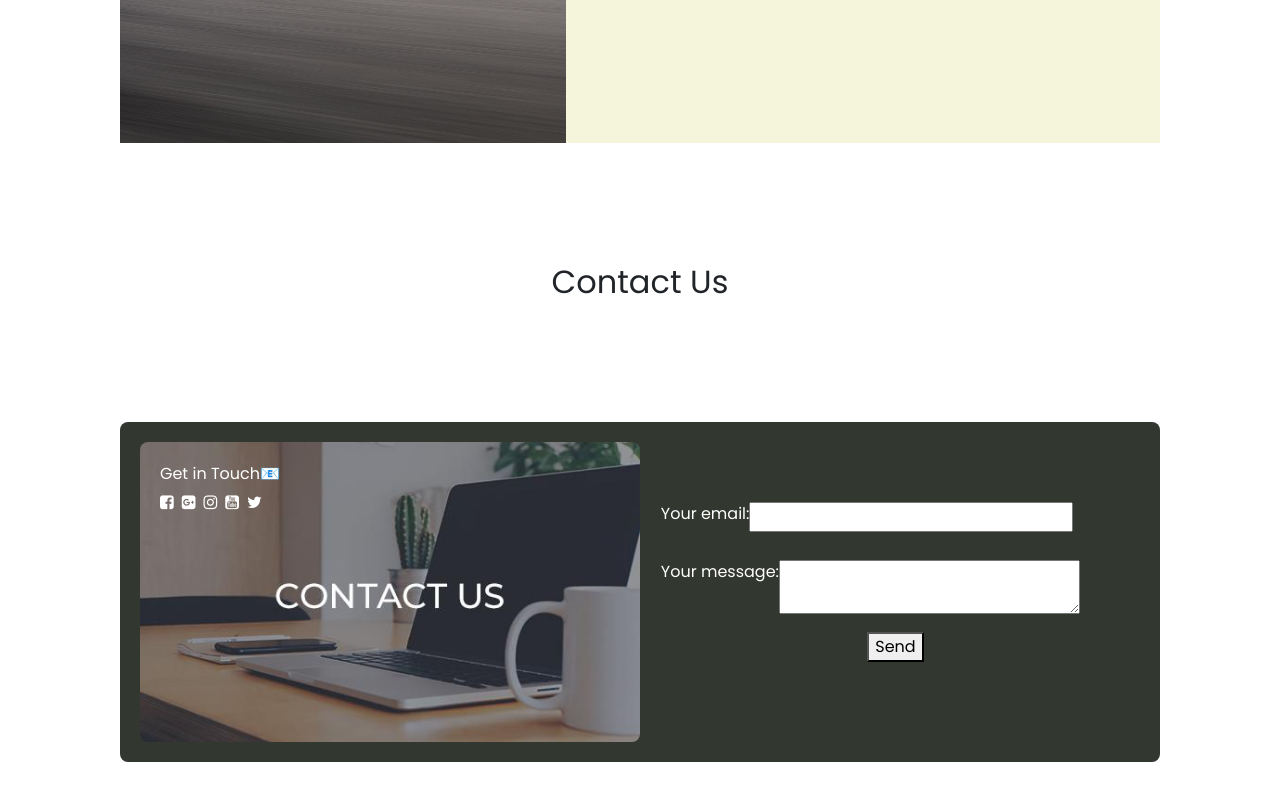
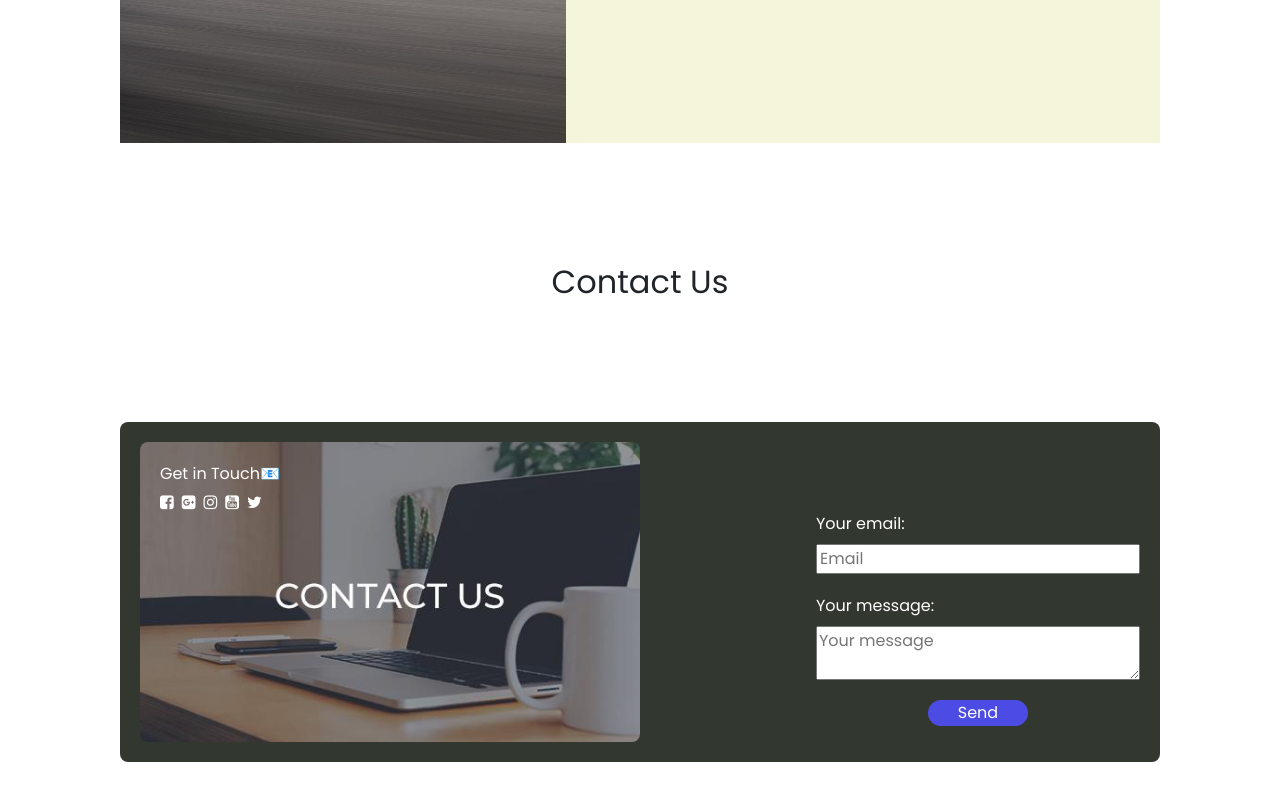
Before and after one commit to Himanshu0071/Resume, a React (Create React App) app: page / in a window 1280 px wide. Shown: the part 1417-2217 px from the top of the page. Built offline with nearby package versions, Linux system fonts and the light colour scheme; a web font is replaced by a local one.

Commit message:
repaired

```diff
--- a/package.json
+++ b/package.json
@@ -1,5 +1,6 @@
 {
   "name": "client",
+  "homepage": "https://himanshu0071.github.io/Resume",
 
   "version": "0.1.0",
   "private": true,
--- a/src/App.js
+++ b/src/App.js
@@ -2,12 +2,20 @@ import './App.css';
 import AboutMe from './PortfolioContainer/AboutMe/AboutMe';
 import Home from './PortfolioContainer/Home/Home';
 import ContactMe from './PortfolioContainer/ContactMe/ContactMe';
+import { createRef } from 'react';
+
 function App() {
+  const contactRef= createRef()
+
   return (
     <div className="App">
-      <Home/>
+      <Home
+        cRef={contactRef}
+      />
       <AboutMe/>
-      <ContactMe/>
+      <ContactMe
+      setRef={contactRef}
+      />
     </div>
   );
 }
--- a/src/PortfolioContainer/ContactMe/ContactForm.css
+++ b/src/PortfolioContainer/ContactMe/ContactForm.css
@@ -16,8 +16,7 @@
 
 .contact-details label{
     display: flex;
-    margin-right: 50px;
-    padding: 10px;
+    margin-top: 20px;
 }
 
 .get-in-touch {
@@ -34,3 +33,12 @@
     padding: 8px;
     padding-left: 0px;
 }
+
+.button{
+    background-color: rgb(76, 76, 228);
+    border-radius: 15px;
+    color: white;
+    border: none;
+    width: 100px;
+    margin-top:20px ;
+}
--- a/src/PortfolioContainer/ContactMe/ContactForm.js
+++ b/src/PortfolioContainer/ContactMe/ContactForm.js
@@ -1,57 +1,80 @@
 import React from "react";
 import "./ContactForm.css";
-import Bounce from 'react-reveal/Bounce';
-export default function ContactForm() {
+import Bounce from "react-reveal/Bounce";
+export default function ContactForm({ sRef }) {
   return (
     <Bounce left>
-    <div className="contact-container">
-         <div className='about-text'>
+      <div className="contact-container" id="contactContainer">
+        <div className="about-text">
           <h2>Contact Us</h2>
-
         </div>
         <div className="contact-card">
-
-        <div className="get-in-touch"> Get in Touch📧
+          <div className="get-in-touch">
+            {" "}
+            Get in Touch📧
             <div className="colz-icon">
               <a href="https://www.facebook.com">
-                        <i className="fa fa-facebook-square"/>
+                <i className="fa fa-facebook-square" />
               </a>
               <a href="https://www.google.co.in/">
-                        <i className="fa fa-google-plus-square"/>
+                <i className="fa fa-google-plus-square" />
               </a>
               <a href="https://www.instagram.com/">
-                        <i className="fa fa-instagram"/>
+                <i className="fa fa-instagram" />
               </a>
               <a href="https://www.youtube.com/">
-                        <i className="fa fa-youtube-square"/>
+                <i className="fa fa-youtube-square" />
               </a>
               <a href="https://twitter.com/login">
-                        <i className="fa fa-twitter"/>
+                <i className="fa fa-twitter" />
               </a>
-
+            </div>
           </div>
 
-        </div>
-
-
           <div className="contact-details">
-
-
             <form action="https://formspree.io/f/xvoleqgd" method="POST">
               {" "}
-            <label>
-              Your email:
-              <input type="email" name="email" />
-            </label>
-            <label>
-              Your message:
-              <textarea name="message"></textarea>
-            </label>
-            <button type="submit">Send</button>
+              <div
+                style={{
+                  display: "flex",
+                  flexDirection: "column",
+                }}
+              >
+                <label>Your email: </label>
+
+                <input
+                  className="email"
+                  type="email"
+                  name="email"
+                  placeholder="Email"
+                  style={{
+                    width: "100%",
+                  }}
+                />
+              </div>
+              <div
+                style={{
+                  display: "flex",
+                  flexDirection: "column",
+                }}
+              >
+                <label>Your message:</label>
+
+                <textarea
+                  className="email"
+                  name="message"
+                  placeholder="Your message"
+                  style={{
+                    width: "100%",
+                  }}
+                ></textarea>
+              </div>
+              <button className="button" type="submit">
+                Send
+              </button>
             </form>
           </div>
         </div>
-
       </div>
     </Bounce>
   );
--- a/src/PortfolioContainer/ContactMe/ContactMe.js
+++ b/src/PortfolioContainer/ContactMe/ContactMe.js
@@ -1,9 +1,13 @@
 import React from 'react'
 import ContactForm from './ContactForm'
-export default function ContactMe() {
+export default function ContactMe({setRef}) {
 
     return (
-        <ContactForm/>
+
+        <ContactForm
+        sRef={setRef}
+
+        />
 
   )
 }
--- a/src/PortfolioContainer/Home/Home.js
+++ b/src/PortfolioContainer/Home/Home.js
@@ -3,10 +3,14 @@ import Profile from './Profile/Profile'
 import Footer from './Footer/Footer'
 import './Home.css'
 
-export default function Home() {
+export default function Home(props) {
   return (
-    <div className='home-container'>
-        <Profile/>
+    <div className='home-container'
+
+    >
+        <Profile
+        nRef={props.cRef}
+        />
         <Footer/>
     </div>
   )
--- a/src/PortfolioContainer/Home/Profile/Profile.js
+++ b/src/PortfolioContainer/Home/Profile/Profile.js
@@ -3,7 +3,7 @@ import Typical from 'react-typical'
 import React from 'react'
 
 
-export default function Profile() {
+export default function Profile({nRef}) {
   return (
     <div className="profile-container">
         <div className="profile-parent">
@@ -63,7 +63,18 @@ export default function Profile() {
                 </span>
             </div>
             <div className="profile-options">
-                <button className="btn primary-btn">
+                <button className="btn primary-btn"
+                onClick={
+                    ()=>{
+
+                    const section = document.querySelector("#contactContainer");
+                    section.scrollIntoView({
+                        behavior:'smooth',
+                        block:'start'
+                    })
+                    }
+                }
+                >
                     {""}
                     Hire Me{""}
                 </button>
```
Lines whose indentation alone changed are shown as unchanged.
